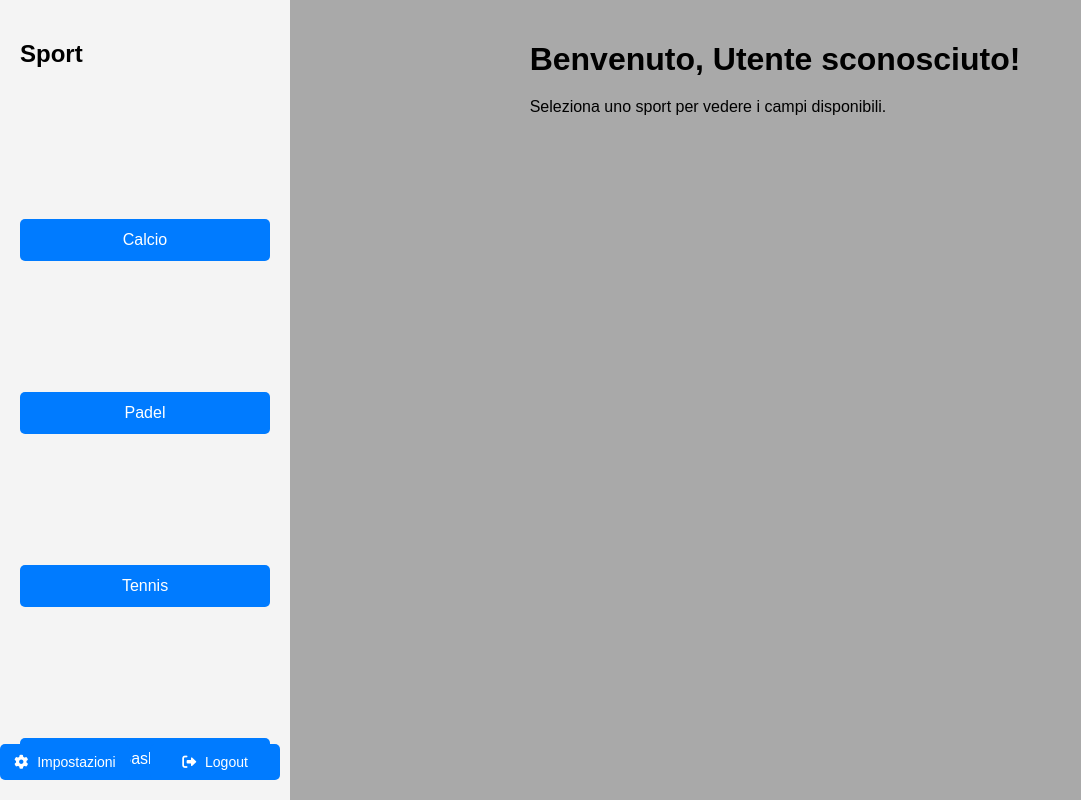
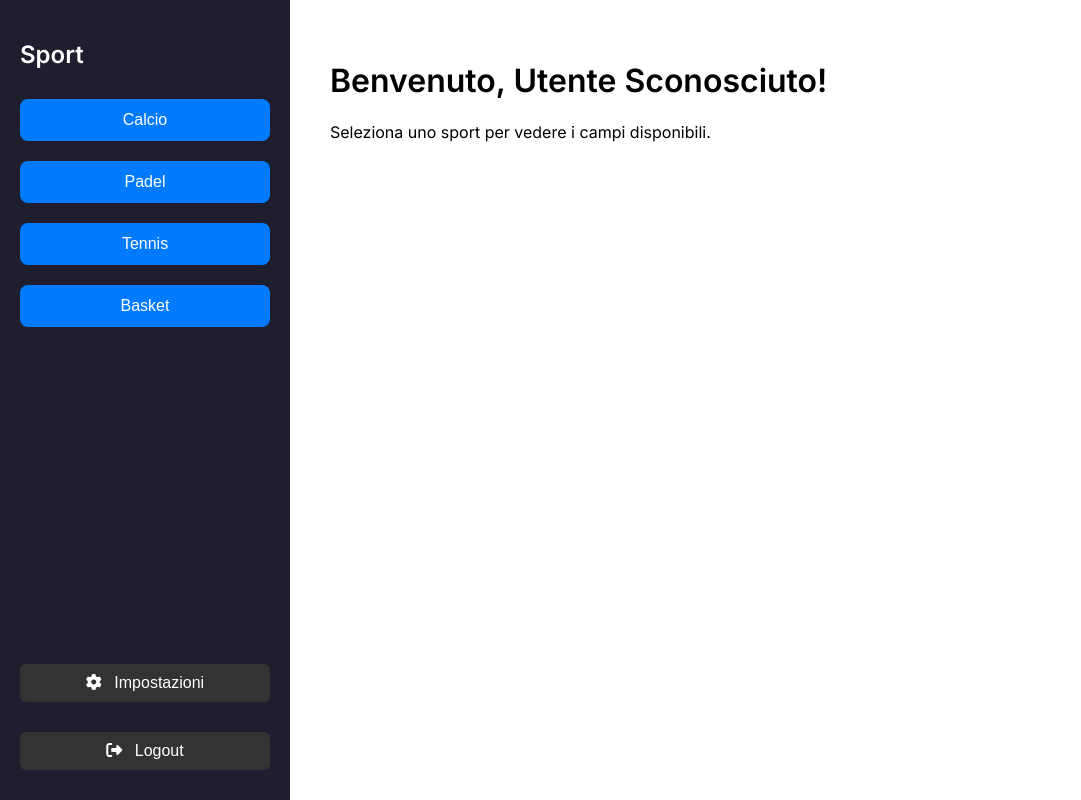
Before and after one commit to Emanuele0103/PlaySport, an Angular app in the folder PlaySportFE/: page /home in a window 1280 px wide. Shown: the whole page, without its empty margins (0-1081 px from the left). Built offline with nearby package versions, Linux system fonts and the light colour scheme.

Commit message:
Miglioramento HomePage

```diff
--- a/PlaySportFE/src/app/home/home.component.css
+++ b/PlaySportFE/src/app/home/home.component.css
@@ -1,98 +1,70 @@
-
+/* Contenitore principale */
 .container {
   display: flex;
   height: 100vh;
+  width: 100vw;
+  margin: 0;
+  padding: 0;
+  overflow: hidden;
 }
 
+/* Sidebar */
 .sidebar {
   width: 250px;
-  background-color: #f4f4f4;
+  background-color: #1e1e2f;
   padding: 20px;
   display: flex;
   flex-direction: column;
   justify-content: space-between;
-  position: fixed;
-  left: 0;
-  top: 0;
-  bottom: 0;
-}
-
-/* Stili per i bottoni dello sport */
-.sport-buttons {
-  display: flex;
-  flex-direction: column;
-}
-
-.sport-button {
-  display: block;
-  width: 100%;
-  margin: 10px 0;
-  padding: 10px;
-  font-size: 16px;
-  cursor: pointer;
-  background-color: blue;
   color: white;
-  border-radius: 8px;
-}
-
-.sport-button:hover {
-  background-color: darkblue;
-}
-
-/* Stili per i bottoni di impostazione/logout/gestione utenti */
-.bottom-buttons {
-  position: absolute;
-  bottom: 20px;
-  left: 0;
-  width: 100%;
-  display: flex;
-  justify-content: center;
-  gap: 10px;
-}
-
-/* Bottoni quadrati e piccoli con solo icone */
-.icon-button {
-  background-color: #f1f1f1;
-  border: none;
-  width: 40px;
-  height: 40px;
-  border-radius: 8px;
-  display: flex;
-  justify-content: center;
-  align-items: center;
-  cursor: pointer;
-  transition: background-color 0.3s;
-}
-
-.icon-button i {
-  font-size: 18px;
-  color: #333;
-}
-
-.icon-button:hover {
-  background-color: #ddd;
 }
 
 /* Area contenuto */
 .content {
-  margin-left: 270px;
-  padding: 20px;
-  width: calc(100% - 270px);
+  flex-grow: 1;
+  padding: 40px;
+  background-color: #fff; /* Bianco su tutta l’area destra */
+  min-width: 0;
+  height: 100vh;
+  box-sizing: border-box;
+  overflow-y: auto;
 }
 
-.content h1 {
-  margin-bottom: 20px;
+/* Bottoni sport */
+.sidebar button {
+  background-color: #007bff;
+  color: white;
+  border: none;
+  padding: 12px;
+  margin: 10px 0;
+  border-radius: 8px;
+  font-size: 16px;
+  cursor: pointer;
+  width: 100%;
+  transition: background-color 0.3s ease;
 }
 
-/* Griglia per i campi */
-.grid-container {
-  display: grid;
-  grid-template-columns: repeat(auto-fit, minmax(200px, 1fr));
-  gap: 20px;
+.sidebar button:hover {
+  background-color: #0056b3;
 }
 
-.field {
-  background-color: #ffffff;
-  border: 1px solid #ccc;
-  padding: 20px
+/* Bottoni inferiori */
+.bottom-buttons {
+  margin-top: auto;
+  display: flex;
+  flex-direction: column;
+  gap: 10px;
 }
+
+.bottom-buttons button {
+  background-color: #333;
+  color: white;
+  padding: 10px;
+  border: none;
+  border-radius: 6px;
+  cursor: pointer;
+}
+
+.bottom-buttons button i {
+  margin-right: 8px;
+}
--- a/PlaySportFE/src/app/home/home.component.html
+++ b/PlaySportFE/src/app/home/home.component.html
@@ -1,22 +1,41 @@
+<!DOCTYPE html>
+<html lang="it">
+
+<head>
+  <meta charset="UTF-8">
+  <meta name="viewport" content="width=device-width, initial-scale=1.0">
+  <title>Sport Booking</title>
+  <link rel="stylesheet" href="./home.component.css">
+  <link rel="stylesheet" href="https://cdnjs.cloudflare.com/ajax/libs/font-awesome/6.4.0/css/all.min.css">
+  <link href="https://fonts.googleapis.com/css2?family=Inter:wght@400;600&display=swap" rel="stylesheet">
+  <style>
+    body {
+      font-family: 'Inter', sans-serif;
+      margin: 0;
+      padding: 0;
+      background-color: #f8f9fa;
+    }
+  </style>
+</head>
+
+<body>
   <div class="container">
     <!-- Sidebar -->
     <div class="sidebar">
       <h2>Sport</h2>
-    <button (click)="selectSport('calcio')">Calcio</button>
-    <button (click)="selectSport('padel')">Padel</button>
-    <button (click)="selectSport('tennis')">Tennis</button>
-    <button (click)="selectSport('basket')">Basket</button>
+      <button class="button" (click)="selectSport('calcio')">Calcio</button>
+      <button class="button" (click)="selectSport('padel')">Padel</button>
+      <button class="button" (click)="selectSport('tennis')">Tennis</button>
+      <button class="button" (click)="selectSport('basket')">Basket</button>
 
       <div class="bottom-buttons">
-      <button *ngIf="isAdmin" class="admin-button">
+        <button *ngIf="isAdmin" class="button">
           <i class="fas fa-user-cog"></i> Gestisci Utenti
         </button>
-
-      <button class="settings-button">
+        <button class="button">
           <i class="fas fa-cog"></i> Impostazioni
         </button>
-
-      <button (click)="logout()" class="logout-button">
+        <button class="button" (click)="logout()">
           <i class="fas fa-sign-out-alt"></i> Logout
         </button>
       </div>
@@ -42,3 +61,6 @@
       </div>
     </div>
   </div>
+</body>
+
+</html>
--- a/PlaySportFE/src/app/home/home.component.ts
+++ b/PlaySportFE/src/app/home/home.component.ts
@@ -18,21 +18,28 @@ export class HomeComponent implements OnInit {
   constructor(private authService: AuthService, private router: Router) {}
 
 ngOnInit(): void {
-    this.authService.user$.subscribe((user: { firstname: string; lastname: string; role: string; }) => {
+  this.authService.user$.subscribe((user: { firstname: string; lastname: string; role: string }) => {
     if (user) {
       this.user$ = user;
       this.isAdmin = this.authService.isAdmin();
-      } else {
+    } else if (typeof window !== 'undefined' && typeof localStorage !== 'undefined') {
       const firstname = localStorage.getItem('firstname');
       const lastname = localStorage.getItem('lastname');
       this.user$ = {
         firstname: firstname || 'Utente',
-          lastname: lastname || 'sconosciuto',
+        lastname: lastname || 'Sconosciuto',
+        role: null
+      };
+    } else {
+      this.user$ = {
+        firstname: 'Utente',
+        lastname: 'Sconosciuto',
         role: null
       };
     }
   });
 }
+
 
 
   // Getter che ritorna il nome completo dell'utente
@@ -88,12 +95,16 @@ export class HomeComponent implements OnInit {
     }`);
   }
 
-  // Funzione per il logout
-  logout() {
-    this.authService.logout(); // Chiama il servizio di autenticazione per eseguire il logout
-    localStorage.removeItem('authToken'); // Rimuove il token di autenticazione dal localStorage
-    localStorage.removeItem('firstname'); // Rimuove il nome dell'utente dal localStorage
-    localStorage.removeItem('lastname'); // Rimuove il cognome dell'utente dal localStorage
-    this.router.navigate(['/login']); // Reindirizza l'utente alla pagina di login
+  logout(): void {
+  this.authService.logout();
+
+  if (typeof localStorage !== 'undefined') {
+    localStorage.removeItem('authToken');
+    localStorage.removeItem('firstname');
+    localStorage.removeItem('lastname');
   }
+
+  this.router.navigate(['/login']);
 }
+
+}
```
Lines whose indentation alone changed are shown as unchanged.
